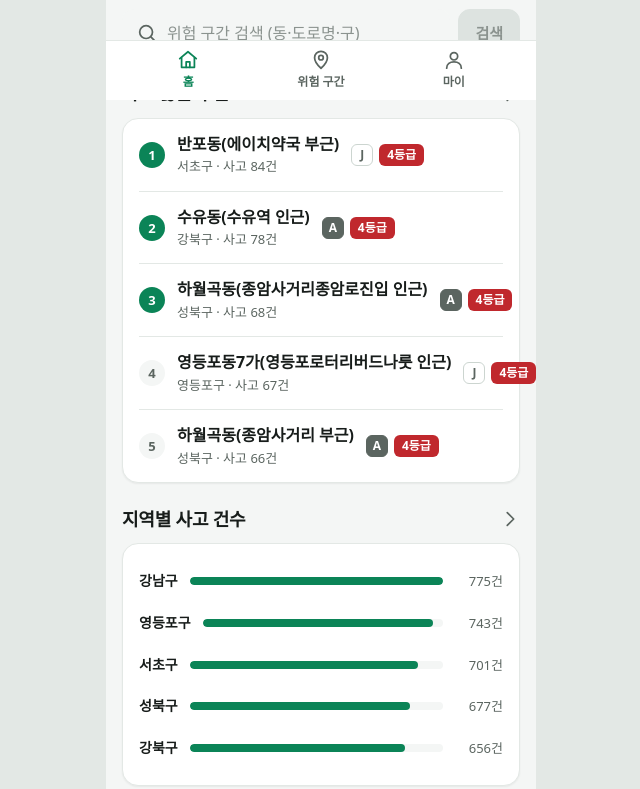
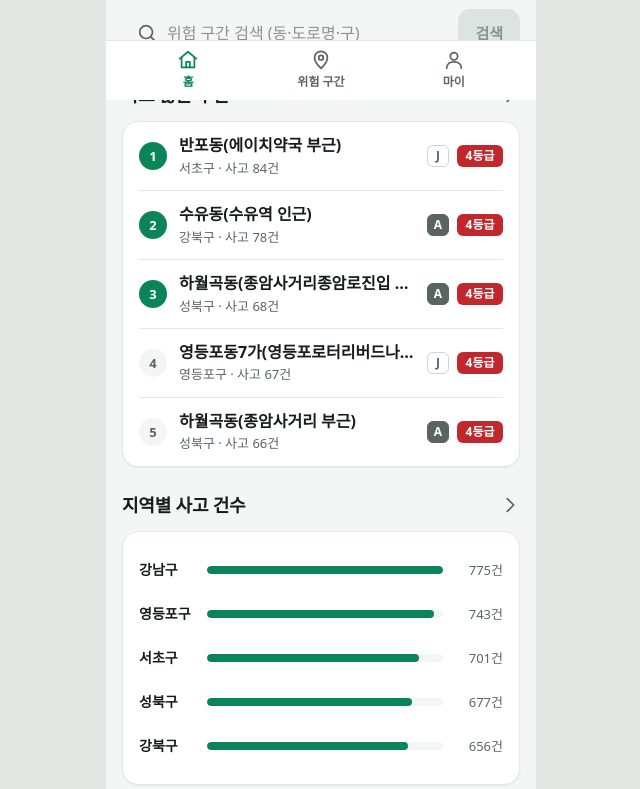
Before and after one commit to 25730070-collab/twozzz, a plain HTML site: page index.html in a window 1280 px wide. Shown: the part 700-1489 px from the top of the page, without its empty margins (319-959 px from the left). Drawn offline with Linux system fonts and the light colour scheme.

Commit message:
Add files via upload

```diff
--- a/css/base.css
+++ b/css/base.css
@@ -19,7 +19,7 @@
 
 *{box-sizing:border-box;-webkit-tap-highlight-color:transparent}
 html{scroll-behavior:smooth;-webkit-text-size-adjust:100%}
-body{margin:0;background:#e3e8e5;-webkit-text-size-adjust:100%;color:var(--tx);font:var(--fs-body)/1.55 "Pretendard","Apple SD Gothic Neo","Noto Sans KR","Malgun Gothic",system-ui,sans-serif;word-break:keep-all;overflow-wrap:anywhere}
+body{margin:0;background:#e3e8e5;-webkit-text-size-adjust:100%;color:var(--tx);font:var(--fs-body)/1.55 "Pretendard","Apple SD Gothic Neo","Noto Sans KR","Malgun Gothic",system-ui,sans-serif;word-break:keep-all;overflow-wrap:anywhere;font-variant-numeric:tabular-nums}
 body.lock{overflow:hidden}
 a{color:inherit;text-decoration:none}
 [hidden]{display:none !important}
--- a/css/components.css
+++ b/css/components.css
@@ -31,9 +31,9 @@
 .chip .ico{width:16px;height:16px}
 
 /* 목록 카드 (한 줄 구간 · 경로) */
-.card{display:flex;gap:var(--sp3);padding:14px 0;border-bottom:1px solid var(--line);cursor:pointer;align-items:center}
+.card{display:flex;gap:var(--sp3);min-height:68px;padding:var(--sp3) 0;box-sizing:border-box;border-bottom:1px solid var(--line);cursor:pointer;align-items:center}
 .card:last-child{border-bottom:0}
-.card > div:first-child{flex:1;min-width:0}
+.card > div{flex:1 1 0;min-width:0}
 .card b{display:block;font-size:var(--fs-card);line-height:1.4;white-space:nowrap;overflow:hidden;text-overflow:ellipsis}
 .card .mu{display:block;white-space:nowrap;overflow:hidden;text-overflow:ellipsis;margin-top:2px}
 .card > span,.card > button,.card > a{flex:none}
@@ -41,12 +41,12 @@
 .card .go{color:var(--tx2);display:flex}
 
 /* 배지 */
-.bg{display:inline-flex;align-items:center;height:22px;padding:0 8px;border-radius:6px;font-size:12px;font-weight:700;white-space:nowrap;line-height:1}
+.bg{display:inline-flex;align-items:center;justify-content:center;min-width:46px;box-sizing:border-box;height:22px;padding:0 8px;border-radius:6px;font-size:12px;font-weight:700;white-space:nowrap;line-height:1}
 .bg.r1{background:var(--r1);color:#fff}
 .bg.r2{background:var(--r2);color:#171c1a}
 .bg.r3{background:var(--r3);color:#fff}
 .bg.r4{background:var(--r4);color:#fff}
-.tags{display:inline-flex;align-items:center;gap:6px}
+.tags{display:inline-flex;align-items:center;justify-content:flex-end;gap:var(--sp2);flex:none}
 .src{display:inline-flex;align-items:center;justify-content:center;width:22px;height:22px;border:1px solid var(--line2);border-radius:6px;font-size:12px;font-weight:800;line-height:1;background:var(--pn);color:var(--tx2);flex:none}
 .src.a{background:var(--tx2);border-color:var(--tx2);color:#fff}
 .src.u{border-style:dashed;color:var(--tx)}
@@ -92,13 +92,14 @@
 .searchbar input:focus{background:var(--pn)}
 
 /* 막대 · 순위 */
-.rank-n{flex:none;width:26px;height:26px;border-radius:50%;background:var(--bg);color:var(--tx2);text-align:center;font-weight:700;font-size:var(--fs-cap);line-height:26px}
+.rank-n{flex:none;width:28px;height:28px;box-sizing:border-box;border-radius:50%;background:var(--bg);color:var(--tx2);text-align:center;font-weight:700;font-size:var(--fs-cap);line-height:28px;font-variant-numeric:tabular-nums}
 .rank-n.top{background:var(--brand);color:#fff}
-.stat{display:flex;align-items:center;gap:var(--sp3);padding:10px 0;font-size:var(--fs-cap);cursor:pointer}
-.stat .nm{width:auto;white-space:nowrap;flex:none;color:var(--tx);font-weight:600;font-size:14px}
-.stat .bar{flex:1;height:8px;border-radius:99px;background:var(--bg);overflow:hidden}
+.stat{display:grid;grid-template-columns:var(--stat-nm,56px) minmax(0,1fr) 48px;align-items:center;column-gap:var(--sp3);min-height:44px;font-size:var(--fs-cap);cursor:pointer}
+.stat .nm{color:var(--tx);font-weight:600;font-size:14px;white-space:nowrap}
+.stat .bar{height:8px;border-radius:99px;background:var(--bg);overflow:hidden}
 .stat .bar i{display:block;height:100%;background:var(--brand);border-radius:99px}
-.stat .v{width:48px;text-align:right;color:var(--tx2);flex:none}
+.stat .v{text-align:right;color:var(--tx2);font-variant-numeric:tabular-nums;white-space:nowrap}
+.rt-card .stat{--stat-nm:72px}
 
 /* 핵심 수치 두 칸 */
 .kv{display:flex;gap:var(--sp3);margin-top:var(--sp3)}
--- a/css/layout.css
+++ b/css/layout.css
@@ -39,9 +39,9 @@
 .page{padding:var(--sp4) var(--gut) 0}
 .page > h1{margin-bottom:var(--sp1)}
 .section{margin-top:var(--sp5)}
-.section-hd{display:flex;align-items:center;gap:var(--sp2);margin-bottom:var(--sp3)}
+.section-hd{display:flex;align-items:center;min-height:28px;gap:var(--sp2);margin-bottom:var(--sp3)}
 .section-hd h3{margin-right:auto}
-.more{display:inline-flex;align-items:center;justify-content:center;width:32px;height:32px;margin:-4px -6px -4px 0;border-radius:50%;color:var(--tx2)}
+.more{display:inline-flex;align-items:center;justify-content:center;width:44px;height:44px;margin:-8px -12px -8px 0;border-radius:50%;color:var(--tx2)}
 .more:hover{background:var(--line)}
 
 /* 하단 탭바 (모바일 전용 — 태블릿·데스크톱은 헤더 메뉴 사용) */
```
Also changed, not shown: README.md.
